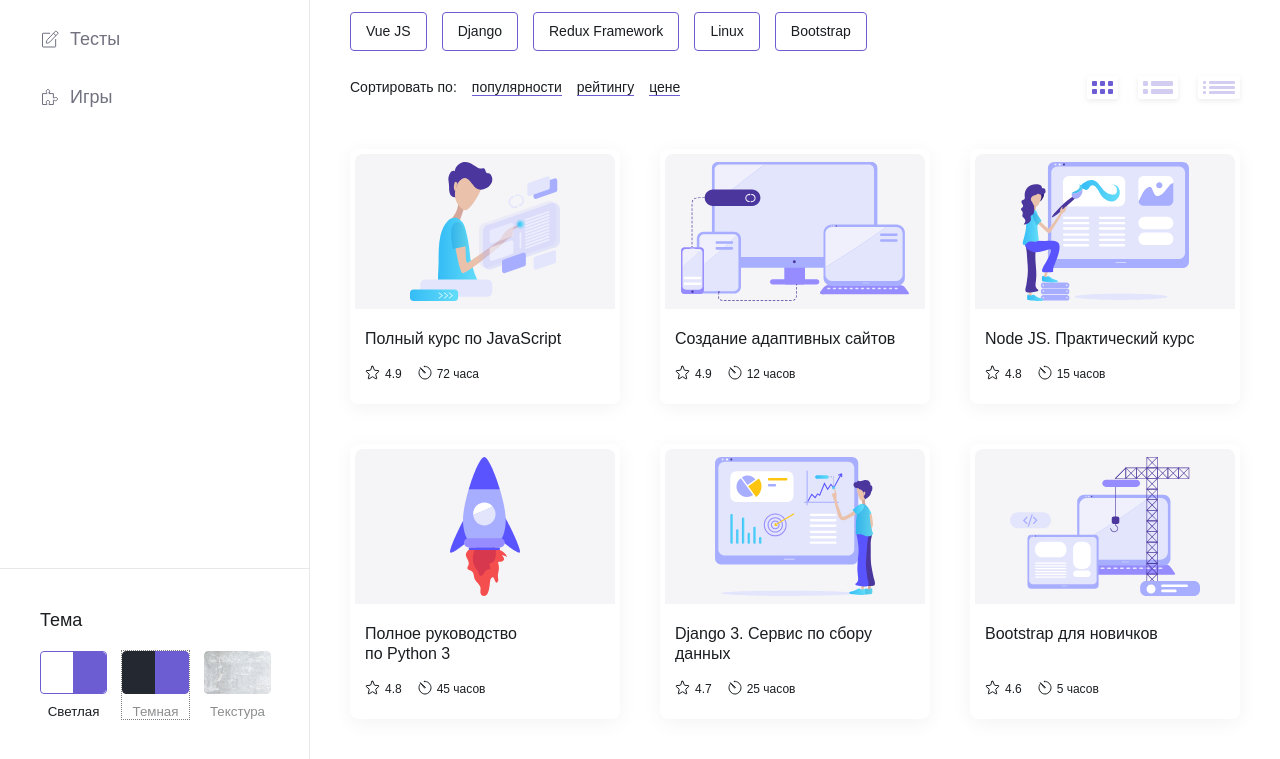
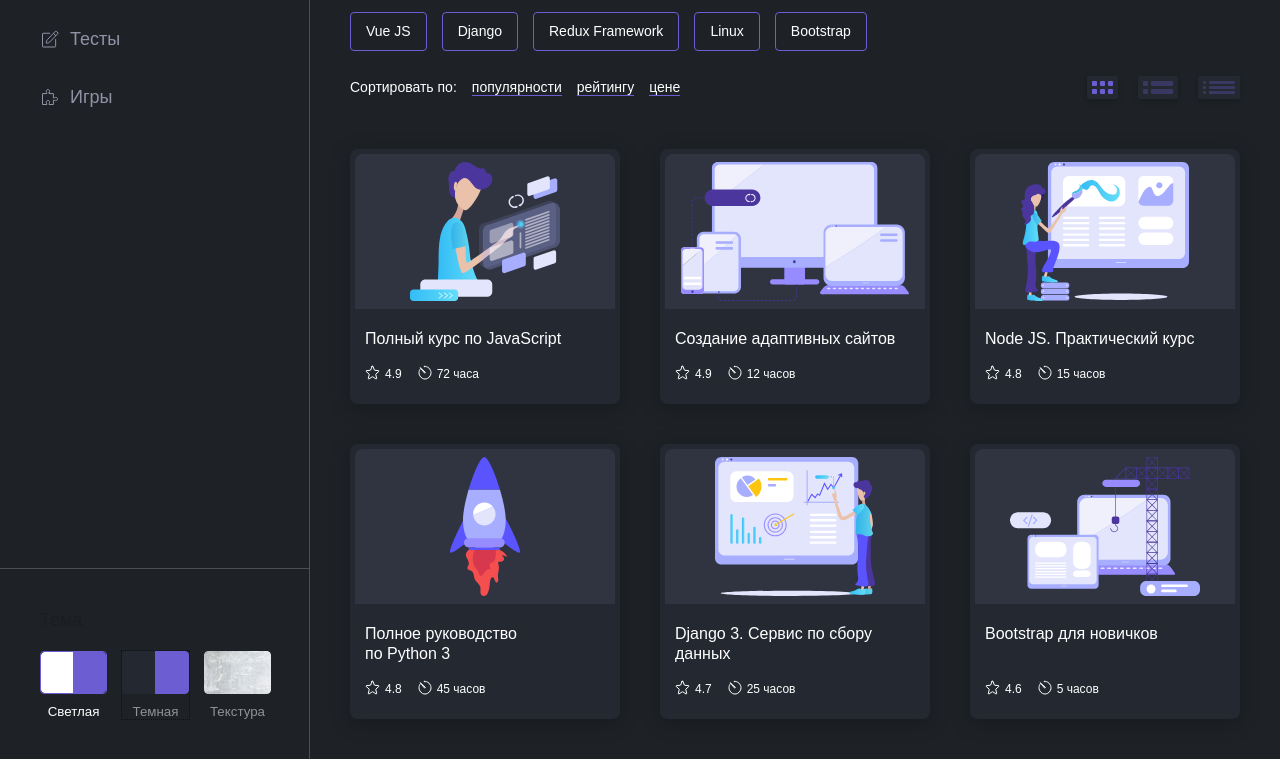
Before and after one commit to andy-rosa/work-with-DOM-1, a plain HTML site: page index.html in a window 1280 px wide. Both pictures are taken after a click on the button "Темная". Shown: the part 323-1082 px from the top of the page. Drawn offline with Linux system fonts and the light colour scheme; files whose address does not match are found by name.

Commit message:
Добавляет переключение темы

```diff
--- a/index.html
+++ b/index.html
@@ -6,7 +6,7 @@
     <link rel="stylesheet" href="css/style.css">
     <title>Online образование с MyClass</title>
   </head>
-  <body class="page container">
+    <body class="page container">
     <!--SVG Sprite-->
     <div style="display: none;">
       <svg>
@@ -91,19 +91,19 @@
         <h2>Тема</h2>
         <ul class="theme-list">
           <li class="theme-item">
-            <button class="theme-button active" type="button">
+            <button class="theme-button theme-button-light active" type="button">
               <img src="img/theme-light-preview.png" width="67" height="43" alt="Белый и сиреневый цвета темы">
               <span>Светлая</span>
             </button>
           </li>
           <li class="theme-item">
-            <button class="theme-button" type="button">
+            <button class="theme-button theme-button-dark" type="button">
               <img src="img/theme-dark-preview.png" width="67" height="43" alt="тёмный и сиреневый цвета темы">
               <span>Темная</span>
             </button>
           </li>
           <li class="theme-item">
-            <button class="theme-button" type="button">
+            <button class="theme-button theme-button-texture" type="button">
               <img src="img/theme-texture-preview.png" width="67" height="43" alt="Серый камень">
               <span>Текстура</span>
             </button>
--- a/js/script.js
+++ b/js/script.js
@@ -1 +1,26 @@
-/* JavaScript код */
+'use strict';
+
+const buttonThemeLight = document.querySelector('.theme-button-light');
+const buttonThemeDark = document.querySelector('.theme-button-dark');
+const buttonThemeTexture = document.querySelector('.theme-button-texture');
+
+
+const buttonThemeLightHandler = () => {
+  document.documentElement.dataset['themeName'] = 'light';
+};
+
+const buttonThemeDarkHandler = () => {
+  document.documentElement.dataset['themeName'] = 'dark';
+};
+
+const buttonThemeTextureHandler = () => {
+  document.documentElement.dataset['themeName'] = 'texture';
+};
+
+const init = () => {
+  buttonThemeLight.addEventListener('click', buttonThemeLightHandler);
+  buttonThemeDark.addEventListener('click', buttonThemeDarkHandler);
+  buttonThemeTexture.addEventListener('click', buttonThemeTextureHandler);
+};
+
+init();
```
